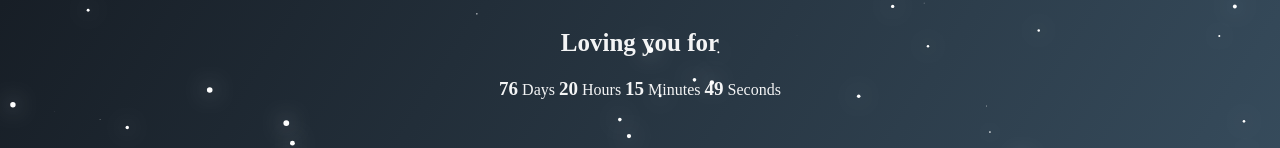
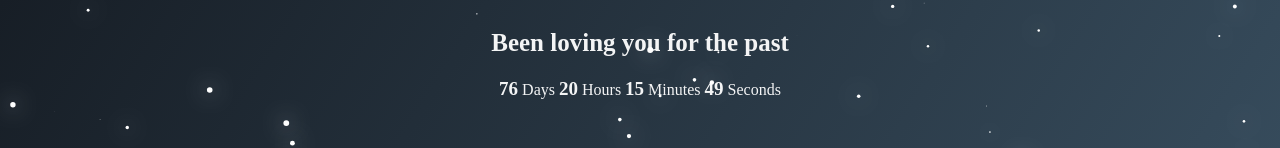
Before and after one commit to Im2rnado/nardz, a plain HTML site: page index.html in a window 1280 px wide. Shown: the top 148 px of the page. Drawn offline with Linux system fonts and the light colour scheme; animation ran at ten frames a second.

Commit message:
Update index.html

```diff
--- a/index.html
+++ b/index.html
@@ -19,7 +19,7 @@
 			<img id="img" src="">
 		</div>
 		<div id="content">
-			<h2 id="together">Loving you for</h2>
+			<h2 id="together">Been loving you for the past</h2>
 			<div id="timer">
 				<b id="d"></b> Days
 				<b id="h"></b> Hours
```
